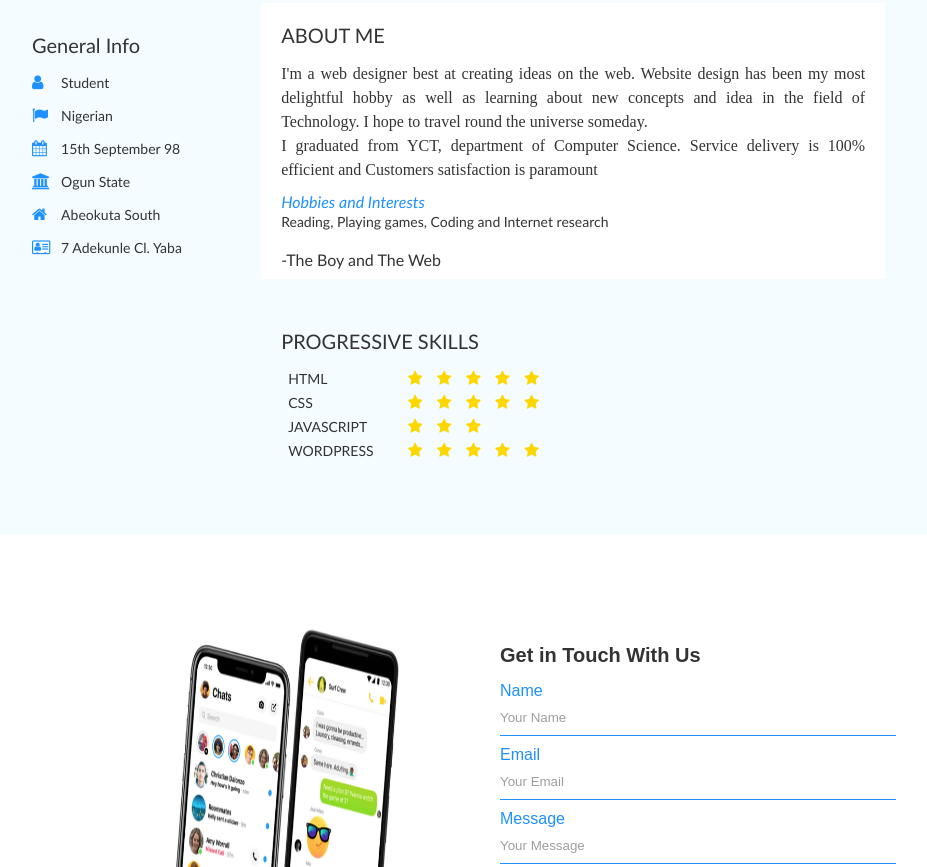
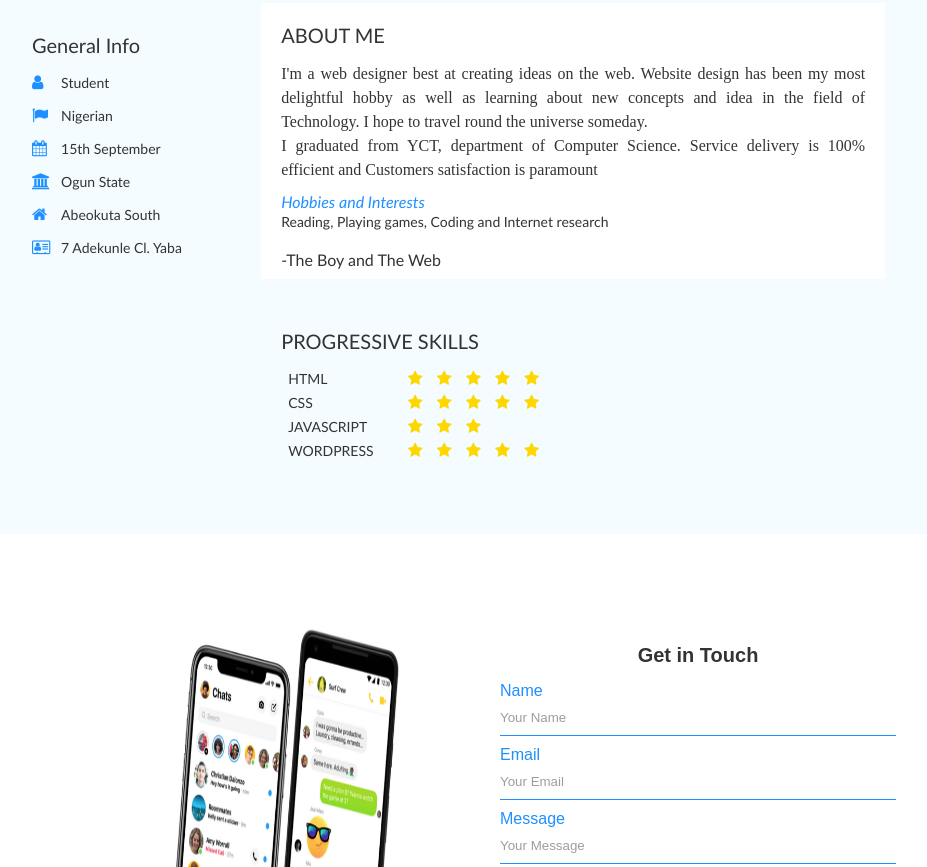
Before and after one commit to olazshile/Portfolio, a plain HTML site: page index.html in a window 1280 px wide. Shown: the part 543-1410 px from the top of the page, without its empty margins (98-1025 px from the left). Drawn offline with Linux system fonts and the light colour scheme; a web font is replaced by a local one.

Commit message:
update file

```diff
--- a/index.html
+++ b/index.html
@@ -47,7 +47,7 @@
                     </div>
                     <div class="user-biodata">
                         <i class="fa fa-calendar icon"> </i>
-                        <small> 15th September 98 </small>
+                        <small> 15th September </small>
                     </div>
                     <div class="user-biodata">
                         <i class="fa fa-institution icon"> </i>
@@ -133,7 +133,7 @@
 
                 <div class="contact-form column">
                     <form action="action_page.php" >
-                        <h2> Get in Touch With Us </h2>
+                        <h2> Get in Touch </h2>
                         <div class="input-container">
                             <label class="formicon"> Name </label>
                             <input class="input-field" type="text" placeholder="Your Name" name="usrnm">
--- a/profilepage.css
+++ b/profilepage.css
@@ -171,6 +171,7 @@ small {
 .contact-form h2 {
     font-weight: 700;
     padding: 0;
+    text-align: center;
 }
 .input-container {
     width: 100%;
```
